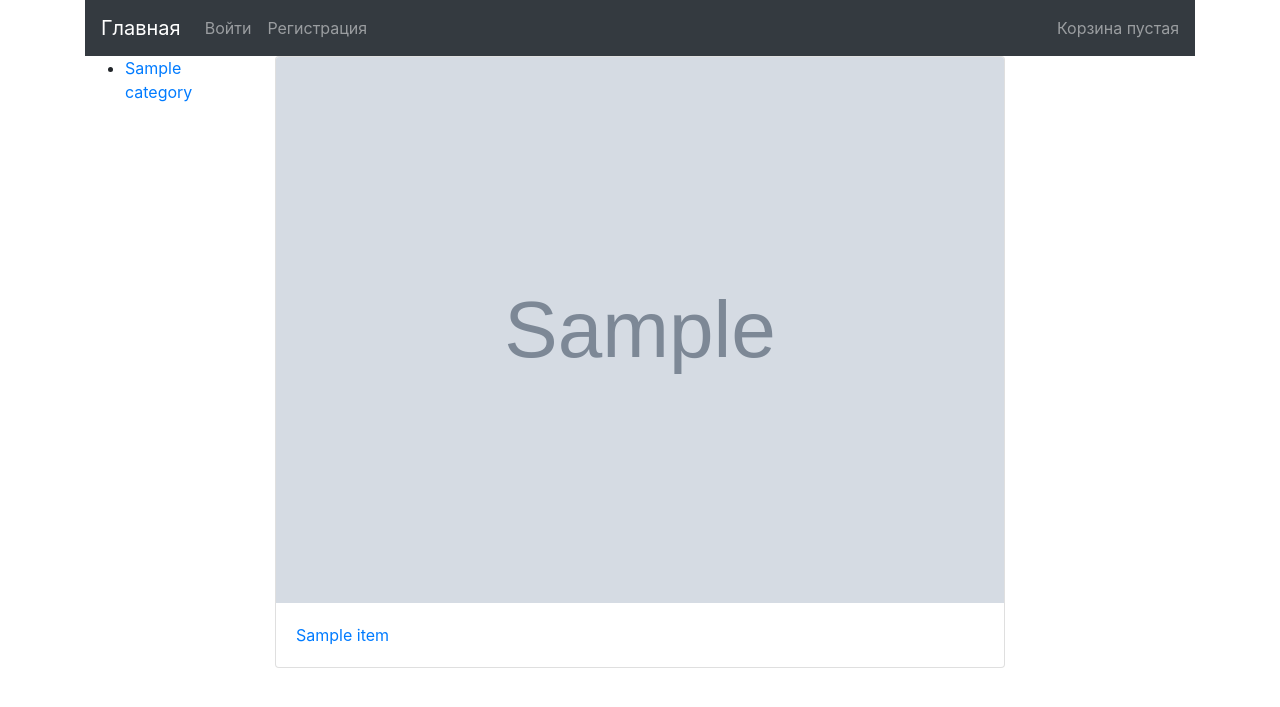
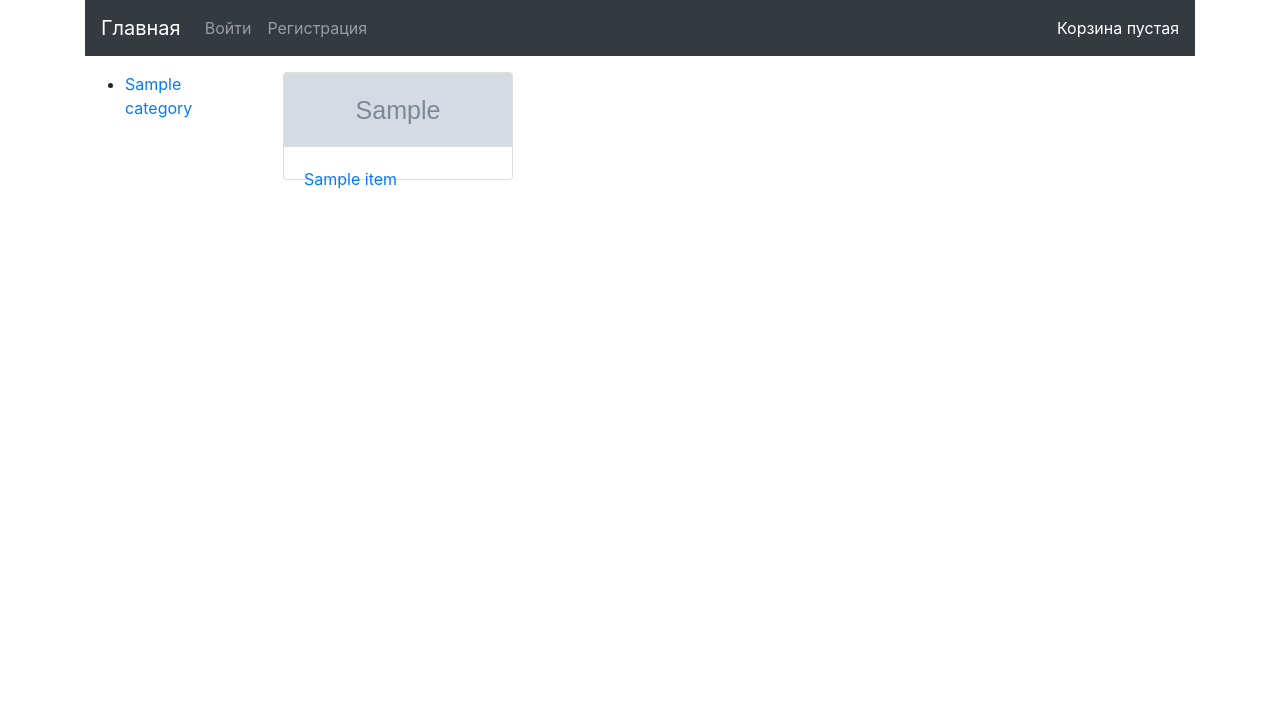
Before and after one commit to vadimsmilgin/django_course, a Django app: page / in a window 1280 px wide. Shown: the top 707 px of the page. Run offline with Django 3.2, Linux system fonts and the light colour scheme; tables that the repository leaves empty hold one stand-in row (values such as "Sample post"); grey boxes marked "Sample" are stand-in pictures; some libraries are stand-ins or nearby versions.

Commit message:
was added display of the current cart on the main template
+ correct display all items

```diff
--- a/leanr_django/cart/models.py
+++ b/leanr_django/cart/models.py
@@ -59,3 +59,6 @@ class Cart:
         del self.session[settings.CART_SESSION_ID]
         self.session.modified = True
         pass
+
+    def __len__(self):
+        return sum(item['quantity'] for item in self.cart.values())
--- a/leanr_django/cart/templates/detail.html
+++ b/leanr_django/cart/templates/detail.html
@@ -49,9 +49,9 @@
         </tr>
     </tbody>
   </table>
-    {% if cart|length %}
-        <a href="{% url "orders:OrderCreate" %}" class="btn btn-primary">Оформить заказ</a>
+    {% if cart|length > 0 %}
+        <a class="btn btn-primary" href="{% url "orders:OrderCreate" %}" role="button">Оформить заказ</a>
     {% else %}
-        <a href="{% url "orders:OrderCreate" %}" class="btn btn-primary">Оформить заказ111</a>
+        <a class="btn btn-primary btn-lg disabled" href="{% url "orders:OrderCreate" %}" role="button">Оформить заказ</a>
     {% endif %}
 {% endblock %}
--- a/leanr_django/shop/templates/base.html
+++ b/leanr_django/shop/templates/base.html
@@ -5,12 +5,14 @@
 <head>
     <meta content="text/html; UTF-8" http-equiv="Content-Type"/>
     <title>Картограф|{% block title %}{% endblock %}</title>
-
      <link rel="stylesheet" href="https://stackpath.bootstrapcdn.com/bootstrap/4.2.1/css/bootstrap.min.css" integrity="sha384-GJzZqFGwb1QTTN6wy59ffF1BuGJpLSa9DkKMp0DgiMDm4iYMj70gZWKYbI706tWS" crossorigin="anonymous">
 
     <script src="https://code.jquery.com/jquery-3.3.1.slim.min.js" integrity="sha384-q8i/X+965DzO0rT7abK41JStQIAqVgRVzpbzo5smXKp4YfRvH+8abtTE1Pi6jizo" crossorigin="anonymous"></script>
     <script src="https://cdnjs.cloudflare.com/ajax/libs/popper.js/1.14.6/umd/popper.min.js" integrity="sha384-wHAiFfRlMFy6i5SRaxvfOCifBUQy1xHdJ/yoi7FRNXMRBu5WHdZYu1hA6ZOblgut" crossorigin="anonymous"></script>
     <script src="https://stackpath.bootstrapcdn.com/bootstrap/4.2.1/js/bootstrap.min.js" integrity="sha384-B0UglyR+jN6CkvvICOB2joaf5I4l3gm9GU6Hc1og6Ls7i6U/mkkaduKaBhlAXv9k" crossorigin="anonymous"></script>
+
+    <link href="{% static 'static/css/styleForItemsList.css' %}" rel="stylesheet" type="text/css" media="screen"/>
+    <!--<script type="text/javascript" src="{% static 'js/js.js' %}">-->
 
 </head>
 <body>
@@ -43,22 +45,20 @@
                     {% endif %}
                 </ul>
             </div>
-            <div>
+            <div class="cart">
                 {% with total_items=cart|length %}
                     {% if cart|length > 0 %}
-                        Ваша корзина:
-                        <a href="{% url "cart:CartDetail" %}">
-                            {{ total_items }} тов. {{ cart.get_total_price }} руб.
-                        </a>
+                        <div style="display: flex; position: relative;top: 0.5em;">
+                            <p style="color: white; padding-right: 0.5em">Ваша корзина:</p>
+                            <a href="{% url "cart:CartDetail" %}">{{total_items}} тов. {{cart.get_total_price}}руб.</a>
+                        </div>
                     {% else %}
-                        <p style="color: #ffffff80;position: relative;top: 0.5em;">Корзина пустая</p>
+                        <p style="color: white;position: relative;top: 0.5em;">Корзина пустая</p>
                     {% endif %}
                 {% endwith %}
             </div>
         </nav>
-     {% block content %}
-
-     {% endblock %}
+     {% block content %} {% endblock %}
      </div>
 </body>
 </html>
--- a/leanr_django/shop/templates/shop/items_list.html
+++ b/leanr_django/shop/templates/shop/items_list.html
@@ -5,8 +5,8 @@
 {% endblock %}
 
 {% block content%}
-<div class="row">
-    <div class="col-sm-2">
+<div class="row" xmlns="http://www.w3.org/1999/html">
+    <div class="col-sm-2 my-3">
         {% for cat in categories%}
             <ul>
                 <li>
@@ -16,13 +16,13 @@
         {%endfor%}
     </div>
 
-    <div class="col-sm-8">
-        {% for item in items%}
-             <div class="card mb-3">
+        <div class="col row1">
+            {% for item in items %}
+                 <div class="card my-3 my" style="width: 25%;height: 40%;">
                     {% if not item.icon.url %}
-                  <img src="..." class="card-img-top" alt="...">
+                        <img src="..." class="card-img-top" alt="..." style="width: 100%;height: 70%;">
                     {% else %}
-                  <img src="{{item.icon.url}}" class="card-img-top" alt="{{item.name}}">
+                        <img src="{{item.icon.url}}" class="card-img-top" alt="{{item.name}}" style="width:100%;height:70%;">
                     {% endif %}
                         <div class="card-body">
                             <a href="{{item.get_absolute_url}}">{{item.name}}</a>
--- /dev/null
+++ b/leanr_django/static/static/css/styleForItemsList.css
@@ -0,0 +1,14 @@
+.row1 {
+   display: flex;
+   flex-wrap: wrap;
+}
+
+.row1 > div[class*='col-'] {
+  display: flex;
+}
+
+.my.card {
+    width: 25%;
+    height: 40%;
+    margin: 0 0.5em 0 0.5em;
+}
```
Also changed, not shown: leanr_django/static/media/shop/product_icons/interstellar.jpg (added), leanr_django/static/media/shop/product_icons/millers.jpg (added), leanr_django/static/static/js/js.js (added). Lines whose indentation alone changed are shown as unchanged.
